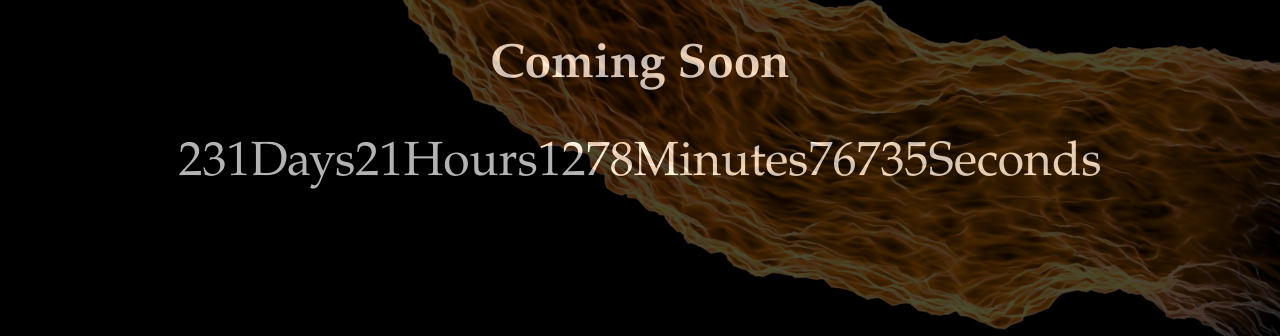
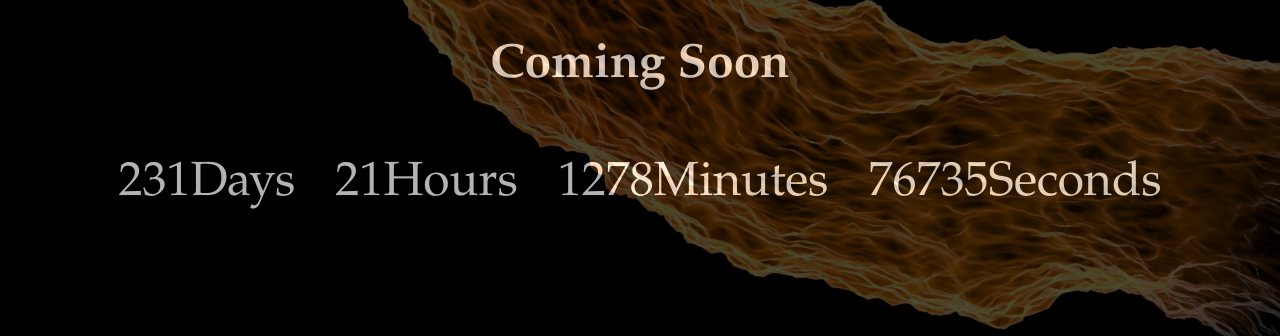
Before and after one commit to samjwu/ComingSoon, a plain HTML site: page index.html in a window 1280 px wide. Shown: the part 464-800 px from the top of the page. Drawn offline with Linux system fonts and the light colour scheme.

Commit message:
insert space between times

```diff
--- a/css/styles.css
+++ b/css/styles.css
@@ -50,3 +50,7 @@ html, body {
     align-items: center;
     text-align: center;
 }
+
+.clock div {
+    padding: 20px;
+}
```
